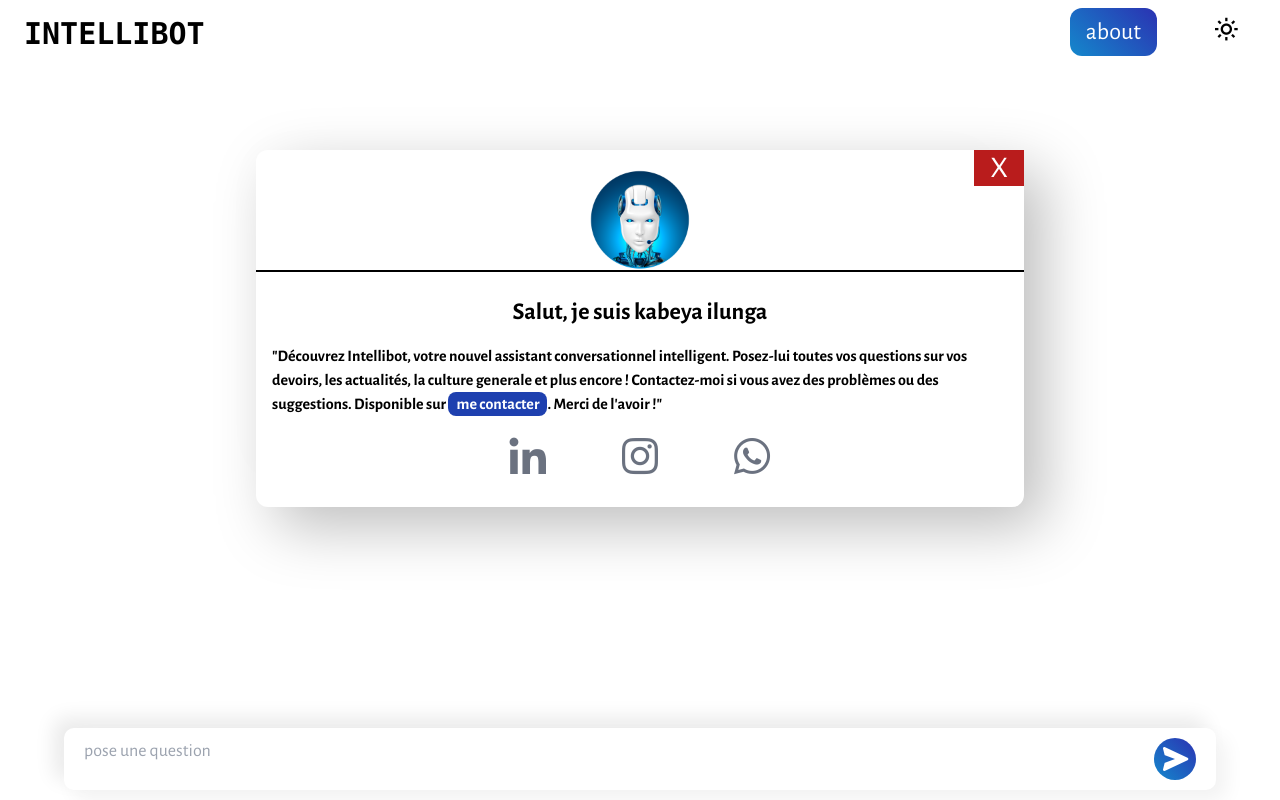
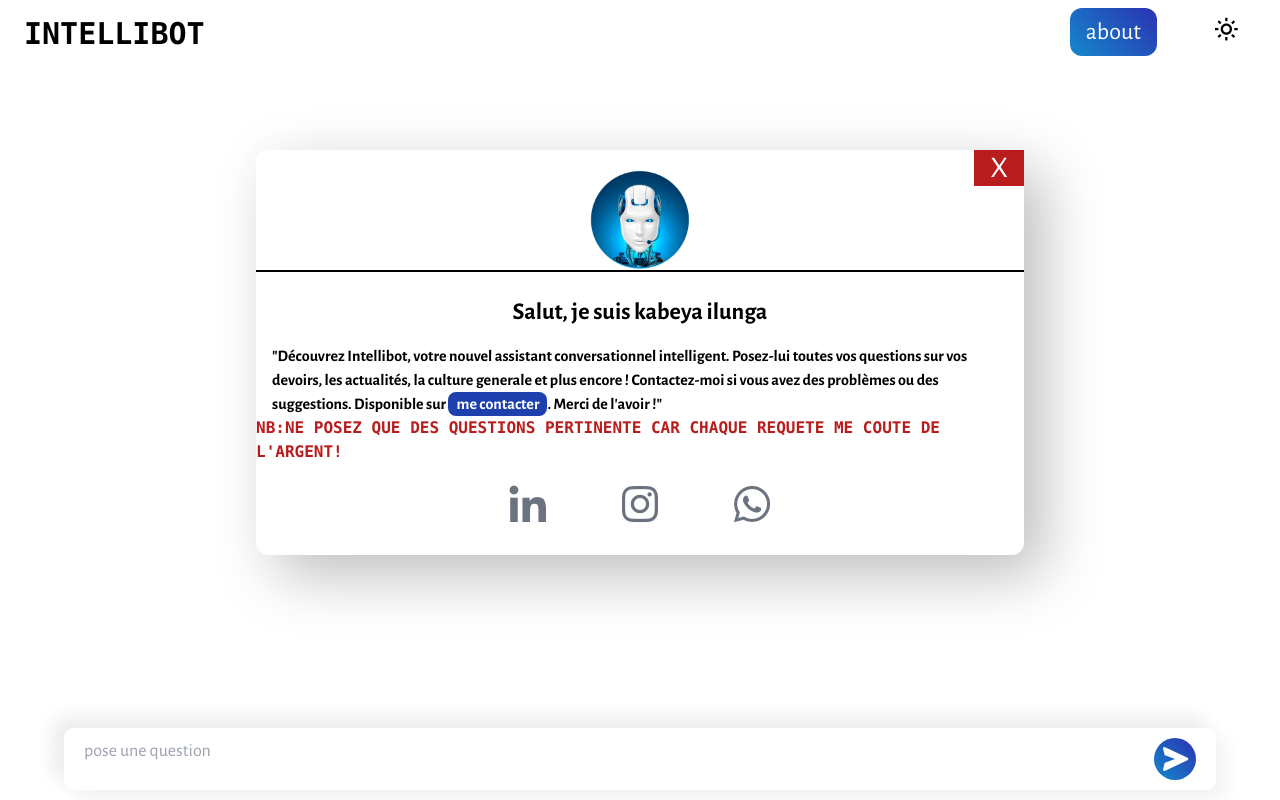
Before and after one commit to Kabeya243/intellibot, a website built with Vite: page client/index.html in a window 1280 px wide. Built offline with nearby package versions, Linux system fonts and the light colour scheme.

Commit message:
add notice line

```diff
--- a/client/index.html
+++ b/client/index.html
@@ -24,6 +24,9 @@
              Posez-lui toutes vos questions sur vos devoirs,
               les actualités, la culture generale et plus
               encore ! Contactez-moi si vous avez des problèmes ou des suggestions. Disponible sur <a class="text-white font-bold rounded-lg py-1 px-2 bg-blue-800" href="https://kabeya243.github.io/">me contacter</a>. Merci de l'avoir !"
+          </p>
+          <p class="text-red-700 font-semibold font-mono">
+            NB:NE POSEZ QUE DES QUESTIONS PERTINENTE CAR CHAQUE REQUETE ME COUTE DE L'ARGENT!
           </p>
         </div>
           <div class="text-5xl flex justify-center gap-16 text-gray-500 mt-4">
```
